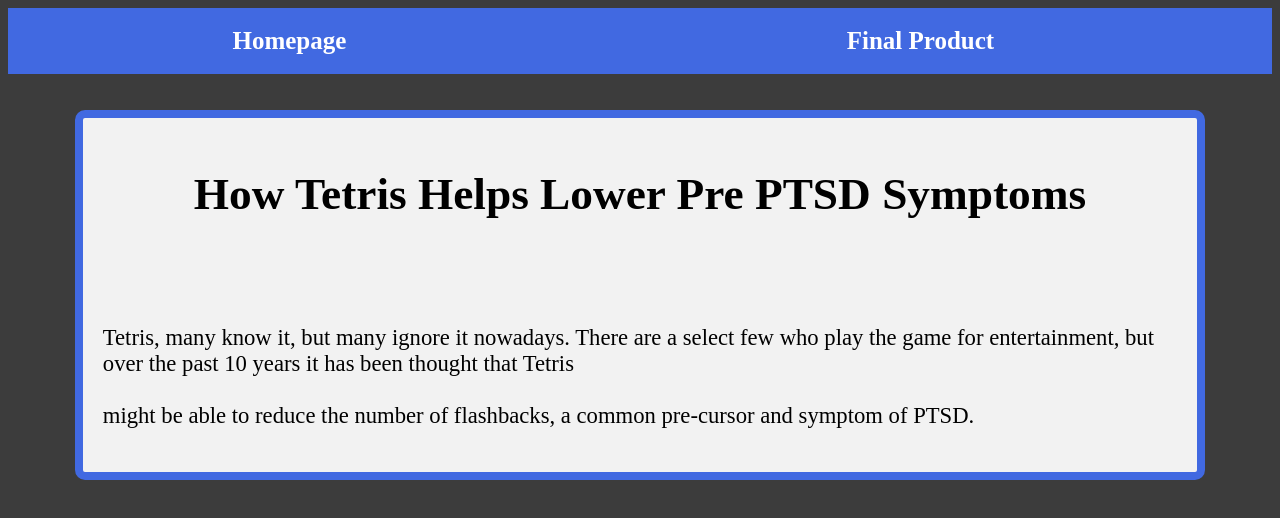
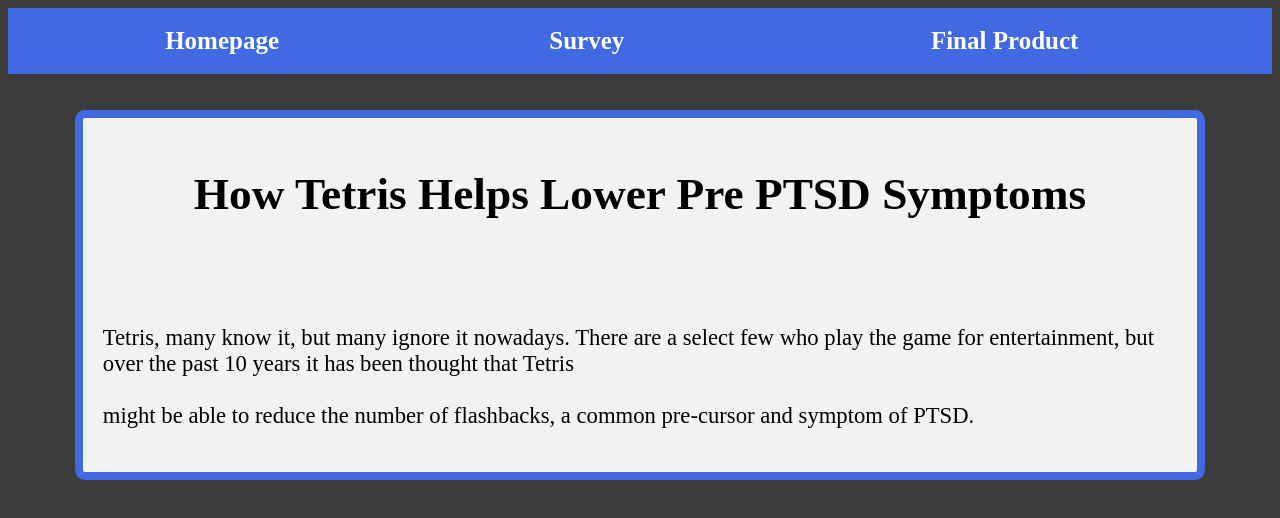
Before and after one commit to Matt4g/matt4g.github.io, a plain HTML site: page public/index.html in a window 1280 px wide. Drawn offline with Linux system fonts and the light colour scheme.

Commit message:
Easy commits

```diff
--- a/public/index.html
+++ b/public/index.html
@@ -9,6 +9,9 @@
         <table id="navigation">
             <th><a href=index.html class="nav">
                 Homepage
+            </a></th>
+            <th><a href="survey.html">
+                Survey
             </a></th>
             <th><a href=tetris.html class="nav">
                Final Product
```
